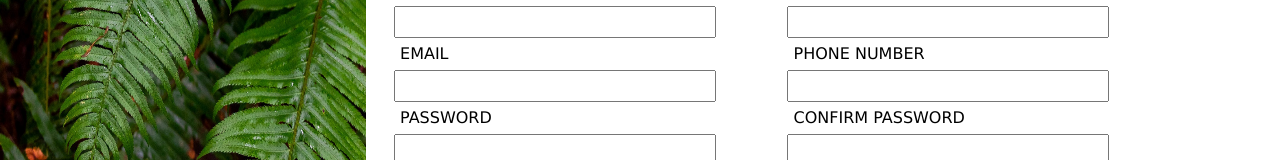
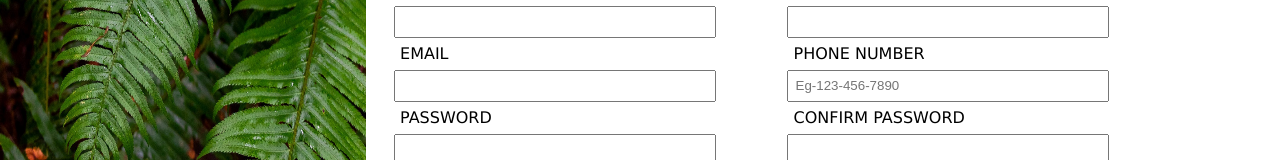
Before and after one commit to Stieilijh/signUpForm, a plain HTML site: page index.html in a window 1280 px wide. Shown: the part 404-564 px from the top of the page. Drawn offline with Linux system fonts and the light colour scheme.

Commit message:
minor changes

```diff
--- a/index.html
+++ b/index.html
@@ -37,7 +37,8 @@
                 <label for="phoneNumber" id="phoneNumberLabel">PHONE NUMBER</label>
                 <input type="email"  id="emailnput" required>
                 <input type="tel"  id="phoneNumberInput"
-                pattern="[0-9]{3}-[0-9]{2}-[0-9]{3}" maxlength="12"  required>
+                pattern="[0-9]{3}-[0-9]{3}-[0-9]{4}" maxlength="12"
+                placeholder="Eg-123-456-7890" required>
                 <label for="password" id="passwordLabel">PASSWORD</label>
                 <label for="confirmPassword" id="confirmPasswordLabel">CONFIRM PASSWORD
                 </label>
```
